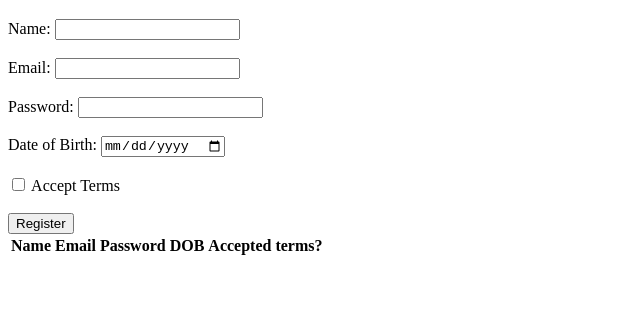
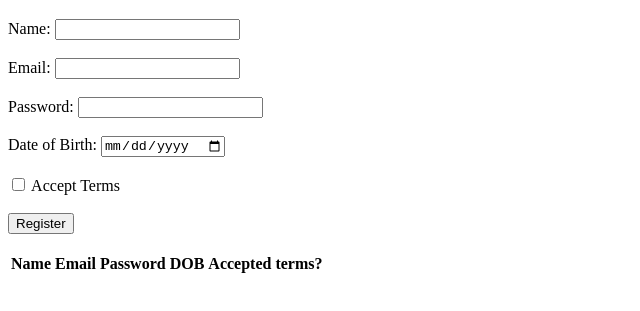
Before and after one commit to lanMahalaxmi/wd101, a plain HTML site: page index.html in a window 1280 px wide. Shown: the part 61-372 px from the top of the page, without its empty margins (0-640 px from the left). Drawn offline with Linux system fonts and the light colour scheme.

Commit message:
Update index.html

```diff
--- a/index.html
+++ b/index.html
@@ -29,7 +29,7 @@
       <br><br>
       <button type="submit" class="bg-blue-500 text-white px-4 py-2 rounded-md hover:bg-blue-600">
         Register
-      </button><br>
+      </button><br><br>
     </form>
 
     <table id="usersTable" class="mt-6 w-full">
```
